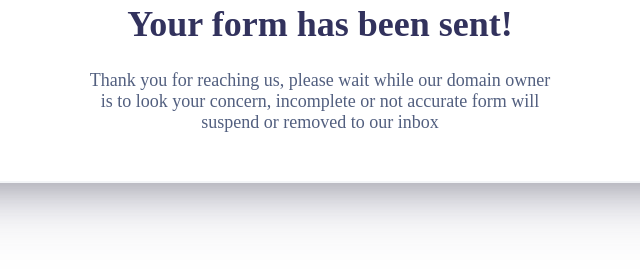
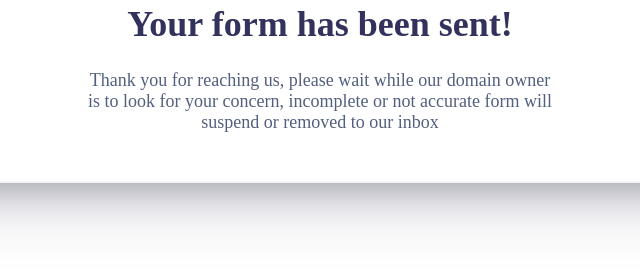
Before and after one commit to rey5209/report, a plain HTML site: page index.html in a window 1280 px wide. Shown: the part 149-425 px from the top of the page, 320-960 px from the left. Drawn offline with Linux system fonts and the light colour scheme.

Commit message:
Update index.html

```diff
--- a/index.html
+++ b/index.html
@@ -18,7 +18,7 @@
       <div class="outercontainer3">
         <div class="outercontainer4">
           <h1>Your form has been sent!</h1>
-          <p>Thank you for reaching us, please wait while our domain owner is to look your concern, incomplete or not accurate form will suspend or removed to our inbox</p>
+          <p>Thank you for reaching us, please wait while our domain owner is to look for your concern, incomplete or not accurate form will suspend or removed to our inbox</p>
           </div>
       </div>
     </div>
```
